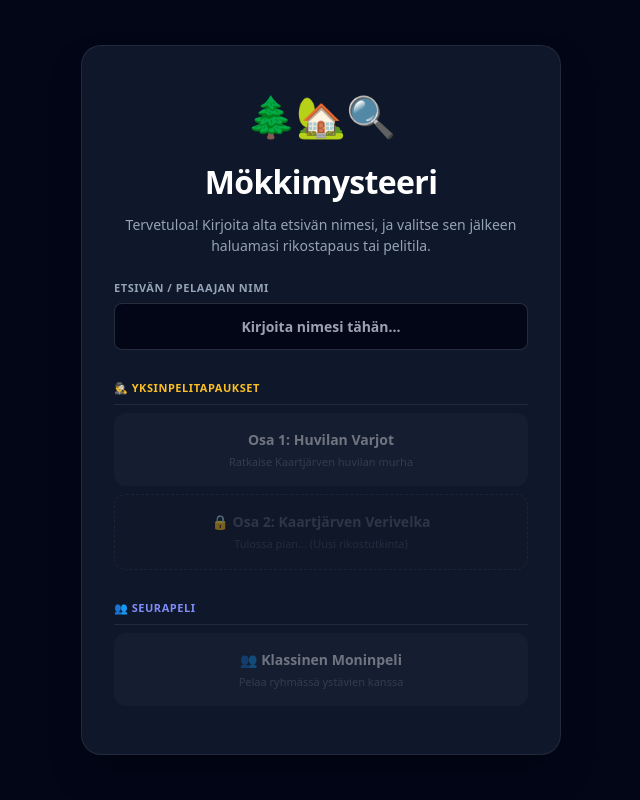
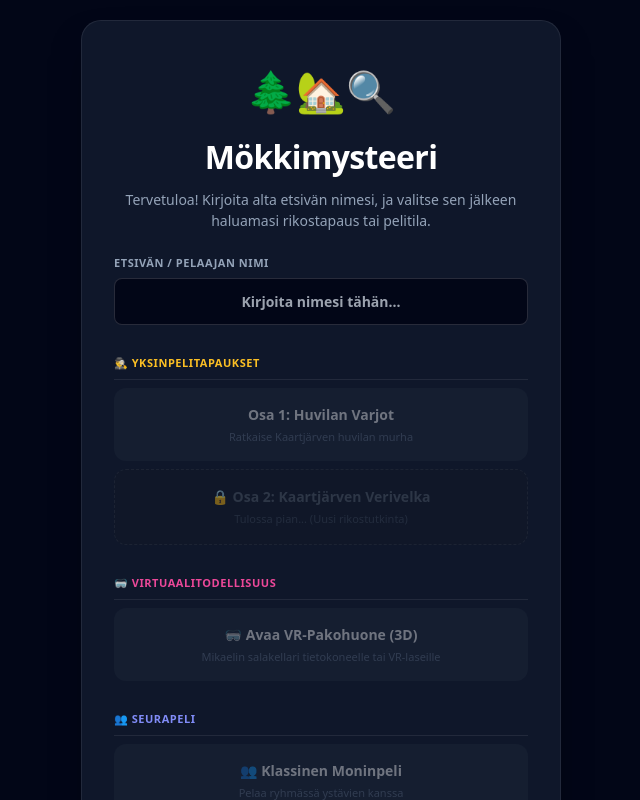
Before and after one commit to janiqvick-hue/murhamysteeri-mokilla, a React (Vite) app: page / in a window 1280 px wide. Shown: the whole page, without its empty margins (319-959 px from the left). Built offline with nearby package versions, Linux system fonts and the light colour scheme; no server answers.

Commit message:
liitetty vr peli

```diff
--- a/App.tsx
+++ b/App.tsx
@@ -141,7 +141,6 @@ export default function App() {
             <span style={{ fontSize: "11px", fontWeight: "normal", color: isNameEmpty ? "#64748b" : "#a7f3d0" }}>Ratkaise Kaartjärven huvilan murha</span>
           </button>
 
-          {/* UUSI ETURIVI JATKO-OSALLE */}
           <button
             disabled={true}
             style={{
@@ -164,6 +163,40 @@ export default function App() {
           >
             <span>🔒 Osa 2: Kaartjärven Verivelka</span>
             <span style={{ fontSize: "11px", fontWeight: "normal", color: "#374151" }}>Tulossa pian... (Uusi rikostutkinta)</span>
+          </button>
+
+          {/* UUSI JAKO-OSIO JA RIVI VR-PELILLE */}
+          <div style={{ textAlign: "left", margin: "24px 0 8px 0", borderBottom: "1px solid rgba(255,255,255,0.08)", paddingBottom: "6px" }}>
+            <span style={{ fontSize: "11px", fontWeight: "bold", color: "#ec4899", textTransform: "uppercase", letterSpacing: "0.05em" }}>🥽 Virtuaalitodellisuus</span>
+          </div>
+
+          <button
+            disabled={isNameEmpty}
+            onClick={() => {
+              window.location.href = "/vr.html";
+            }}
+            style={{
+              width: "100%",
+              padding: "16px",
+              margin: "8px 0",
+              backgroundColor: isNameEmpty ? "#1e293b" : "#db2777",
+              border: "none",
+              borderRadius: "12px",
+              color: "#ffffff",
+              fontSize: "14px",
+              fontWeight: "bold",
+              cursor: isNameEmpty ? "not-allowed" : "pointer",
+              display: "flex",
+              flexDirection: "column",
+              alignItems: "center",
+              gap: "4px",
+              opacity: isNameEmpty ? 0.4 : 1,
+              transition: "all 0.15s ease",
+              boxShadow: isNameEmpty ? "none" : "0 4px 14px rgba(219, 39, 119, 0.4)"
+            }}
+          >
+            <span>🥽 Avaa VR-Pakohuone (3D)</span>
+            <span style={{ fontSize: "11px", fontWeight: "normal", color: isNameEmpty ? "#64748b" : "#fbcfe8" }}>Mikaelin salakellari tietokoneelle tai VR-laseille</span>
           </button>
 
           {/* JAKO-OSIO MONINPELILLE */}
```
